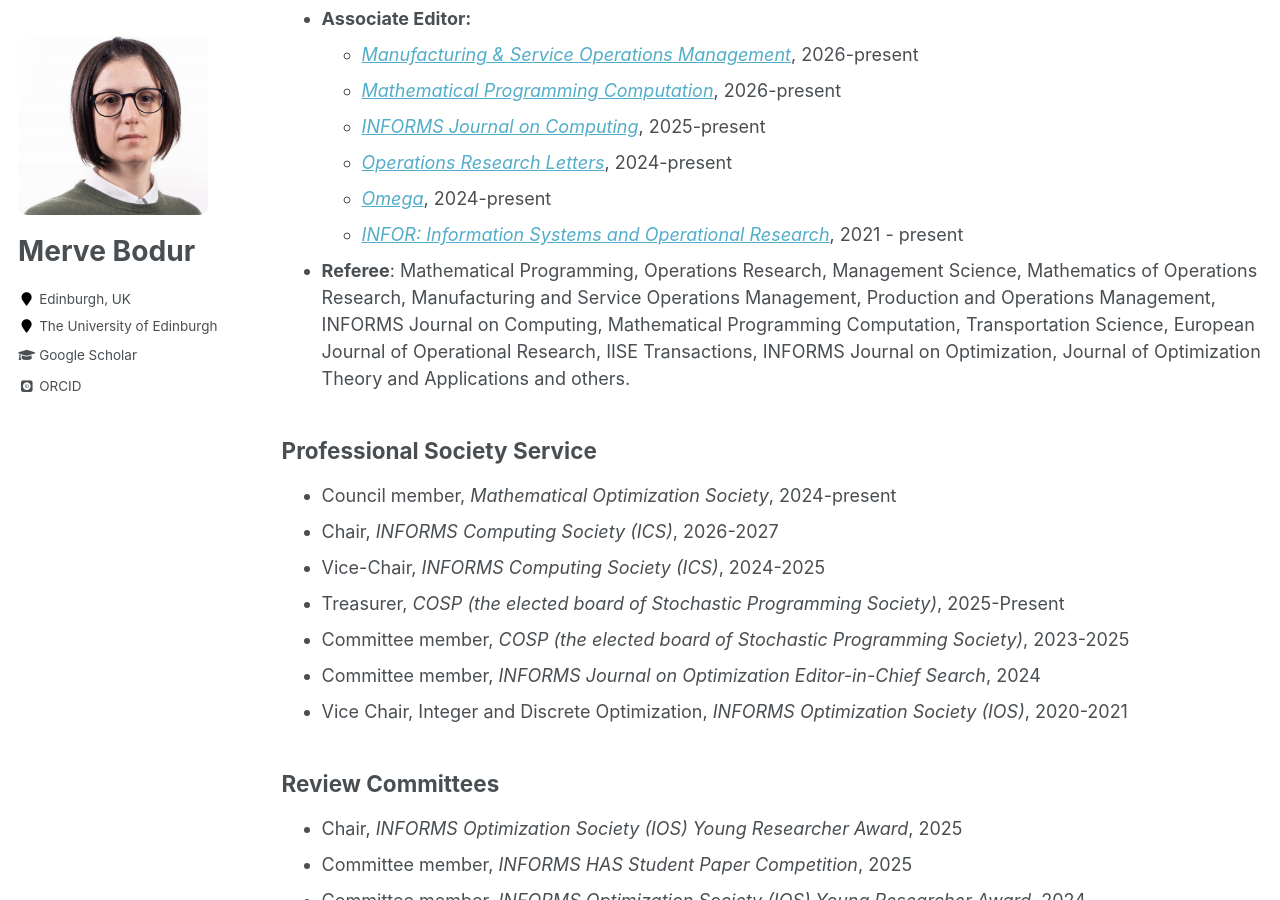
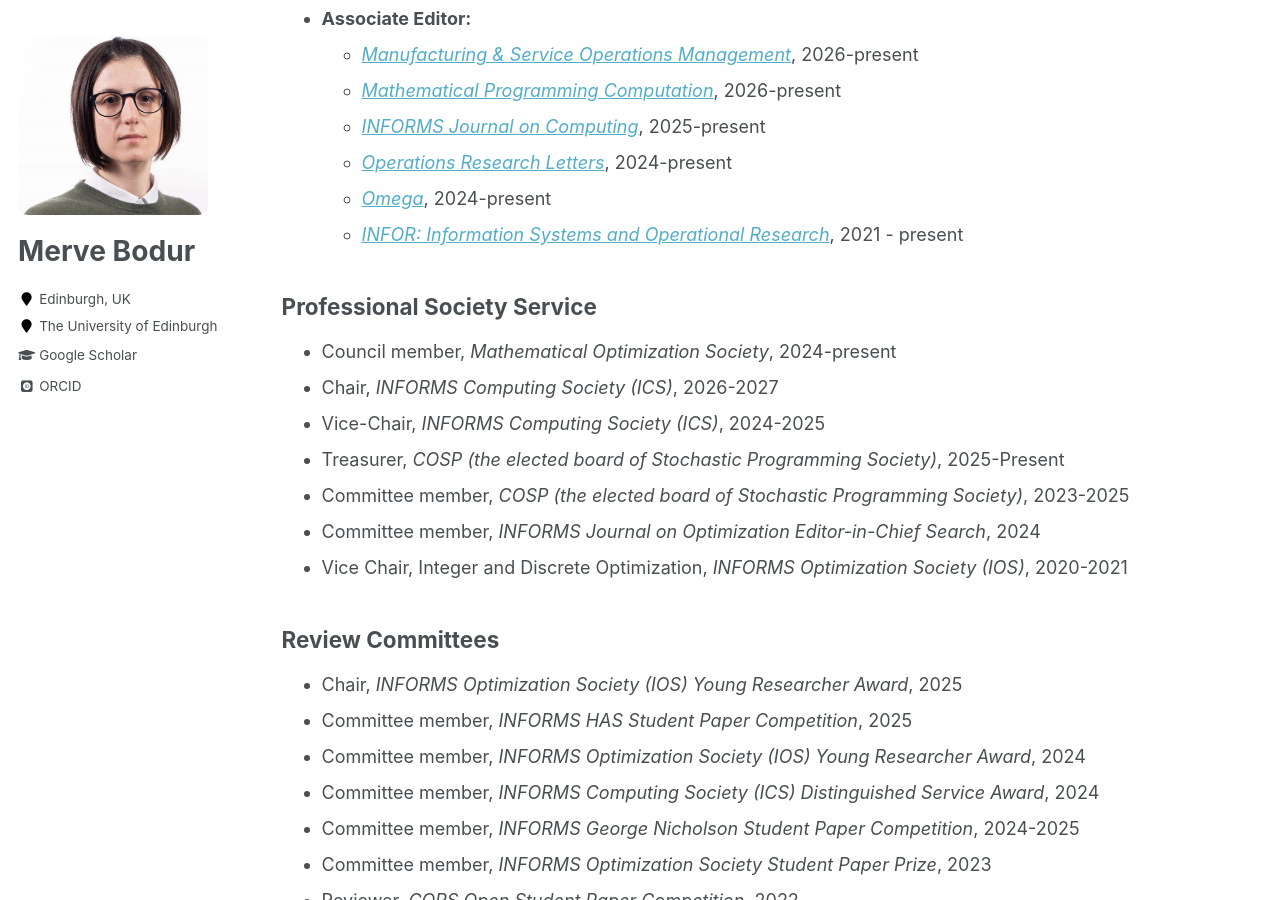
Before and after one commit to mervebodur/mervebodur.github.io, a Jekyll site: the page built from _pages/service.md, in a window 1280 px wide and 900 px high, scrolled down 303 px. Built offline with Jekyll 4.4.1, drawn with Linux system fonts in a browser that asks for light colours; some web fonts are replaced.

Commit message:
Update service.md

```diff
--- a/_pages/service.md
+++ b/_pages/service.md
@@ -15,7 +15,7 @@ author_profile: true
   - [*Operations Research Letters*](https://www.sciencedirect.com/journal/operations-research-letters), 2024-present
   - [*Omega*](https://www.sciencedirect.com/journal/omega), 2024-present
   - [*INFOR: Information Systems and Operational Research*](https://www.tandfonline.com/journals/tinf20), 2021 - present
-- **Referee**: Mathematical Programming, Operations Research, Management Science, Mathematics of Operations Research, Manufacturing and Service Operations Management, Production and Operations Management, INFORMS Journal on Computing, Mathematical Programming Computation, Transportation Science, European Journal of Operational Research, IISE Transactions, INFORMS Journal on Optimization, Journal of Optimization Theory and Applications and others.
+<!-- - **Referee**: Mathematical Programming, Operations Research, Management Science, Mathematics of Operations Research, Manufacturing and Service Operations Management, Production and Operations Management, INFORMS Journal on Computing, Mathematical Programming Computation, Transportation Science, European Journal of Operational Research, IISE Transactions, INFORMS Journal on Optimization, Journal of Optimization Theory and Applications and others. -->
 
 ## Professional Society Service
 - Council member, *Mathematical Optimization Society*, 2024-present
```
